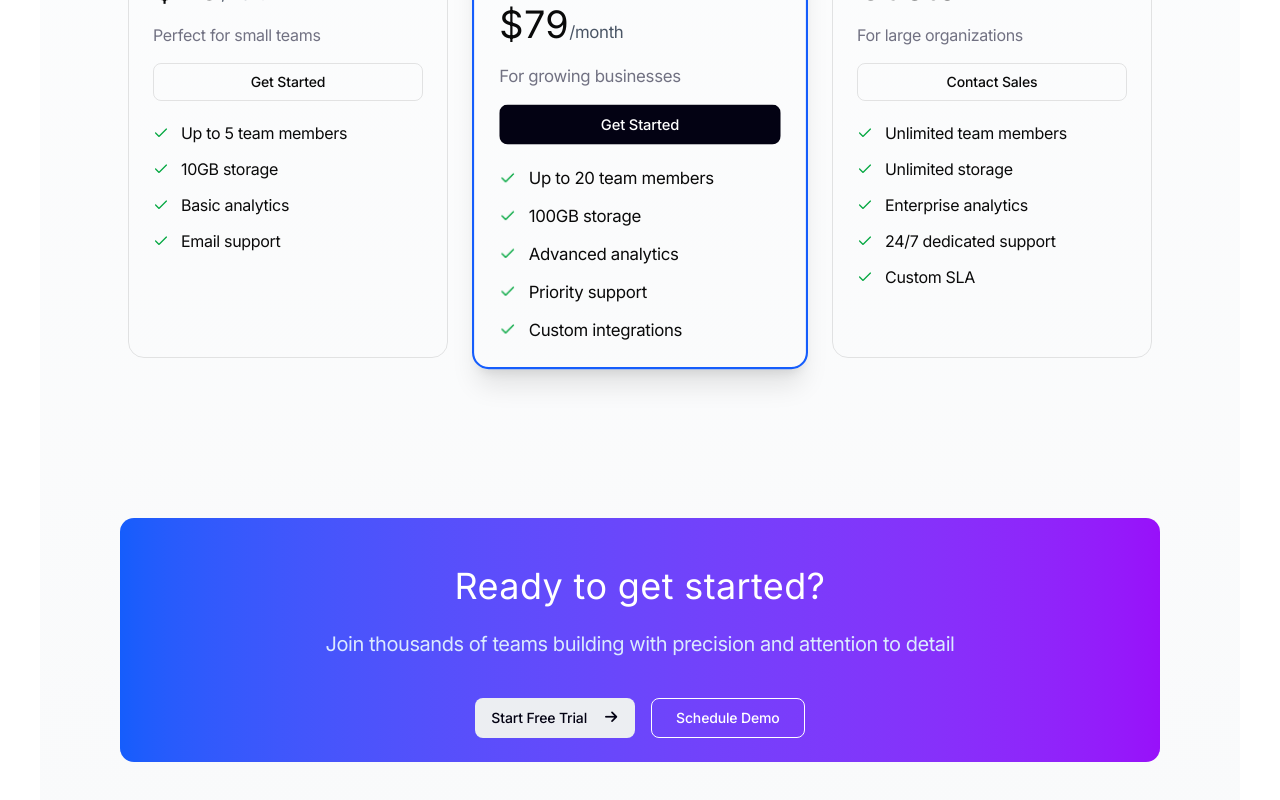
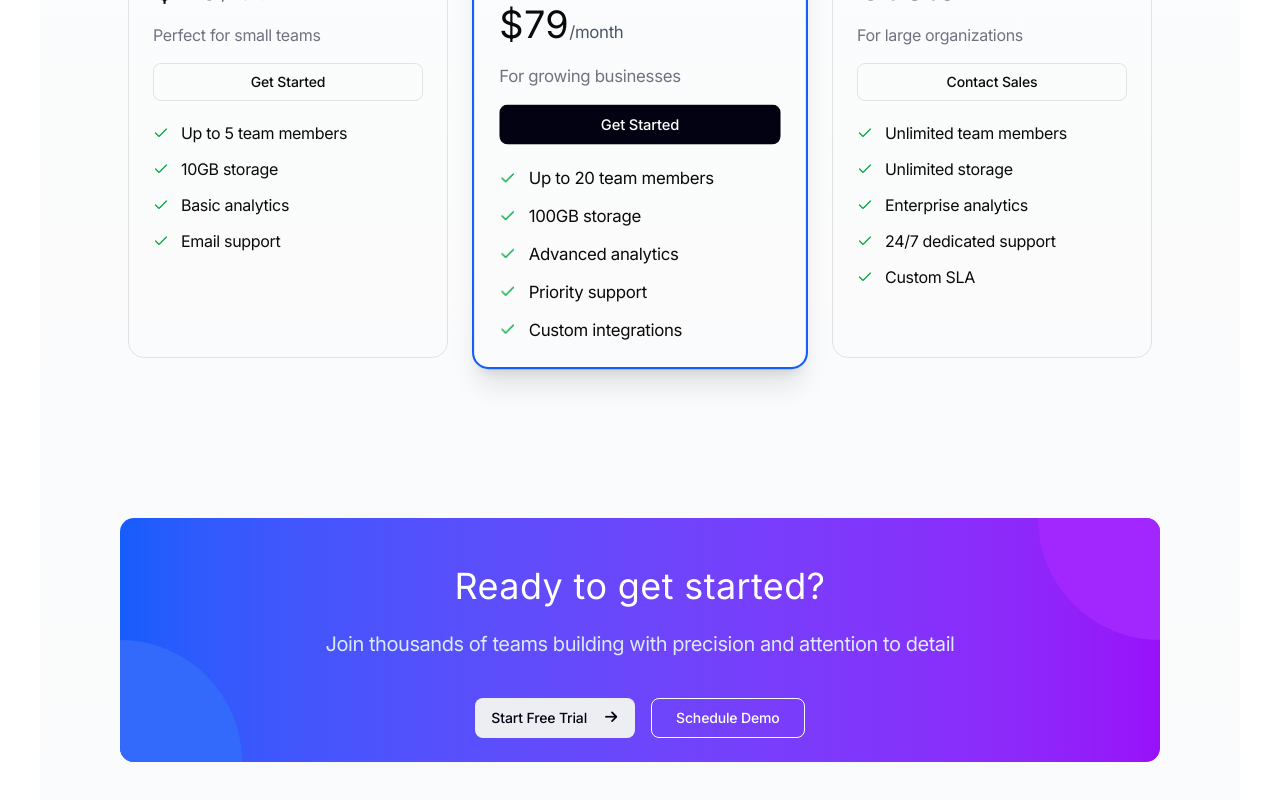
Before and after one commit to SasanTazayoni/detailify, a React (Vite) app: page / in a window 1280 px wide. Shown: the part 1535-2335 px from the top of the page. Built offline with nearby package versions, Linux system fonts and the light colour scheme.

Commit message:
Add decorative gradient circles to CallToAction section

```diff
--- a/src/components/CallToAction.tsx
+++ b/src/components/CallToAction.tsx
@@ -1,7 +1,16 @@
 function CallToAction() {
   return (
     <section className="p-20">
-      <div className="bg-linear-to-r from-[#155DFC] to-[#9810FA] pt-12 pb-6 rounded-[14px]">
+      <div className="relative overflow-hidden bg-linear-to-r from-[#155DFC] to-[#9810FA] pt-12 pb-6 rounded-[14px]">
+        <div
+          className="absolute left-[-122px] top-1/2 w-[244px] h-[244px] bg-[#336AFC] rounded-full"
+          aria-hidden="true"
+        ></div>
+        <div
+          className="absolute right-[-122px] bottom-1/2 w-[244px] h-[244px] bg-[#A227FF] rounded-full"
+          aria-hidden="true"
+        ></div>
+
         <h2 className="text-center text-white font-normal text-[36px] leading-10 tracking-[0.37px] mb-6">
           Ready to get started?
         </h2>
```
